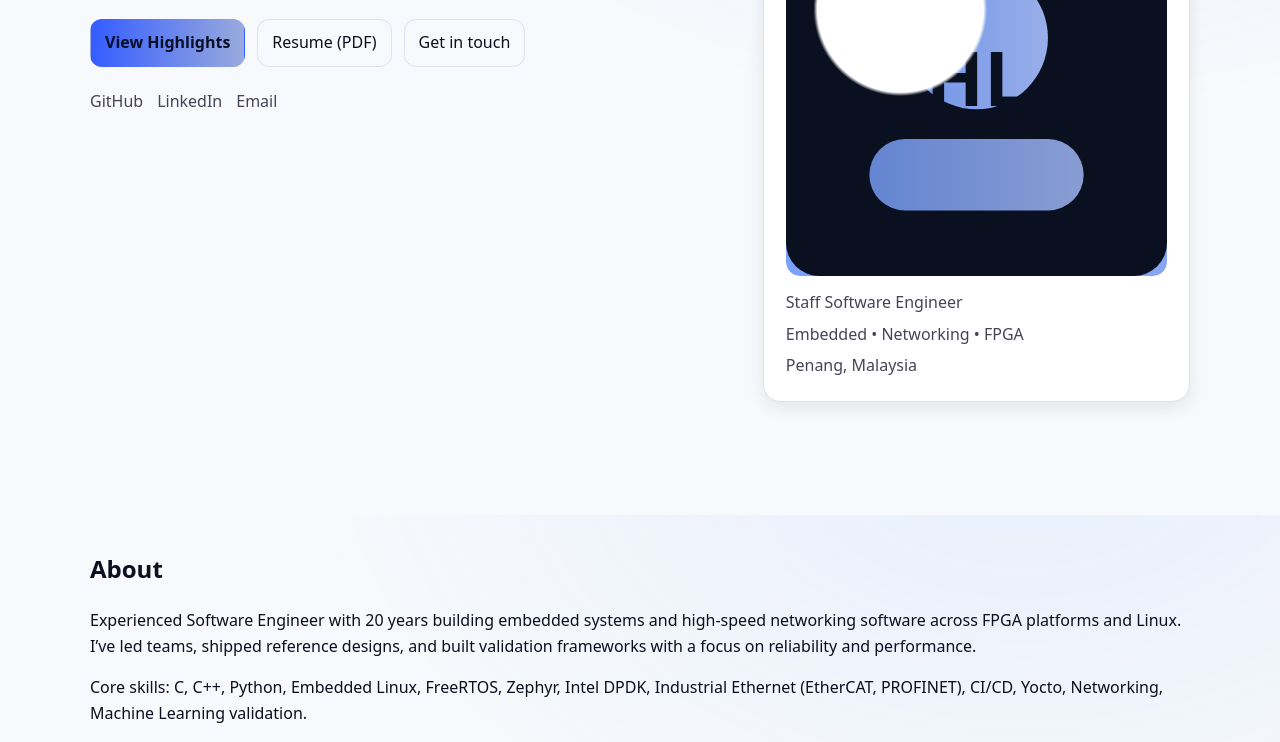
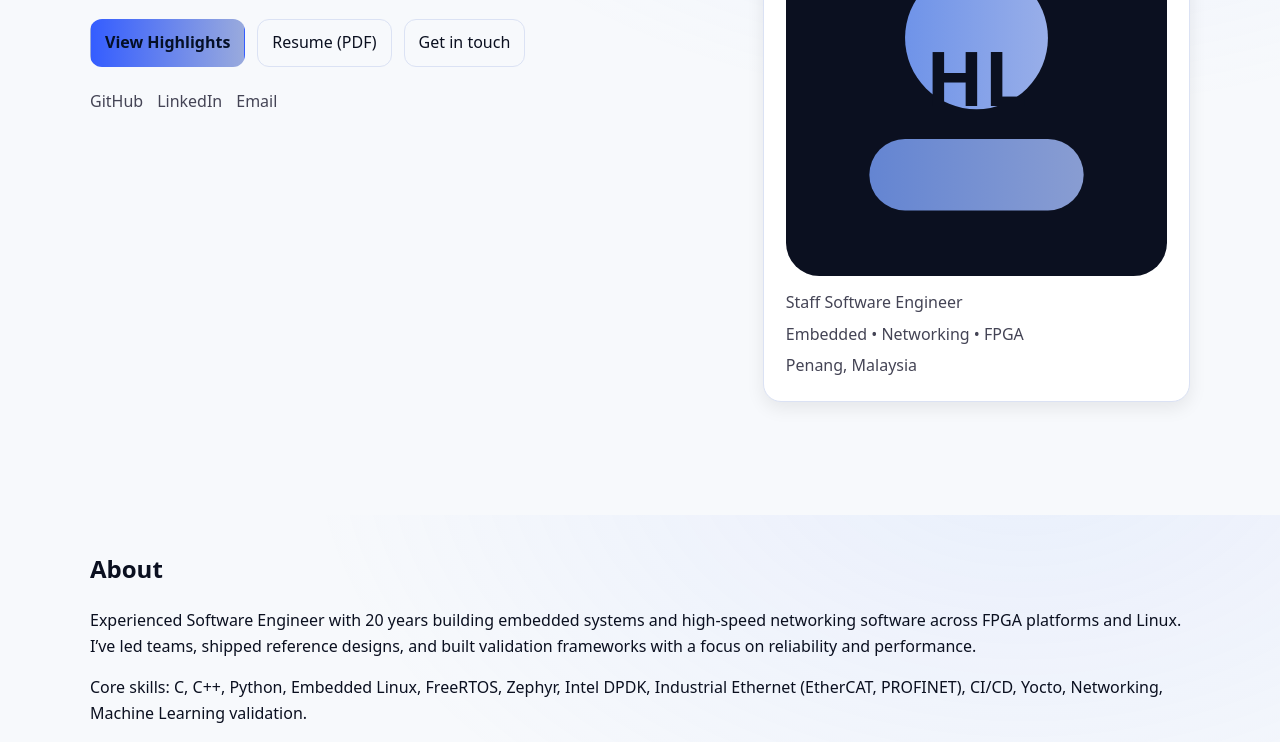
Before and after one commit to loongx2/heanloong.github.io, a plain HTML site: page index.html in a window 1280 px wide. Shown: the part 285-1027 px from the top of the page. Drawn offline with Linux system fonts and the light colour scheme.

Commit message:
fix: remove avatar mask/overlay so profile photo shows without dark circle

```diff
--- a/assets/css/style.css
+++ b/assets/css/style.css
@@ -64,7 +64,7 @@ body{
 .socials a:hover{ color:var(--text) }
 
 .hero-card{ align-self:start; background:var(--card); border:1px solid var(--border); border-radius:18px; padding:22px; box-shadow:var(--shadow) }
-.avatar{ width:100%; aspect-ratio:1; border-radius:14px; background: conic-gradient(from 220deg at 60% 40%, #7aa2ff, #9ad, #7aa2ff); mask: radial-gradient(circle at 30% 30%, transparent 0 22%, black 23% 100%); overflow:hidden; display:block }
+.avatar{ width:100%; aspect-ratio:1; border-radius:14px; overflow:hidden; display:block; background: var(--card) }
 .avatar-img{ width:100%; height:100%; object-fit:cover; display:block }
 .quick-facts{ list-style:none; padding:0; margin:14px 0 0; color:var(--muted); display:grid; gap:6px }
 
```
